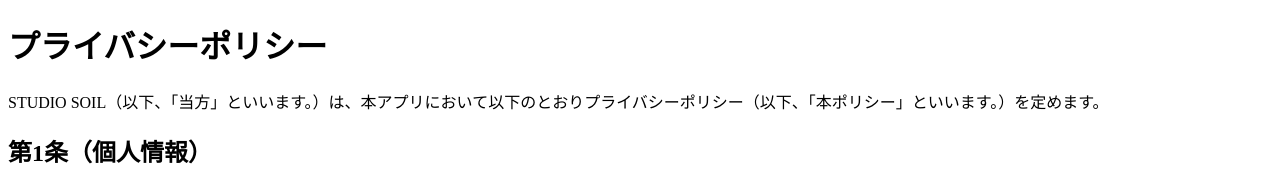
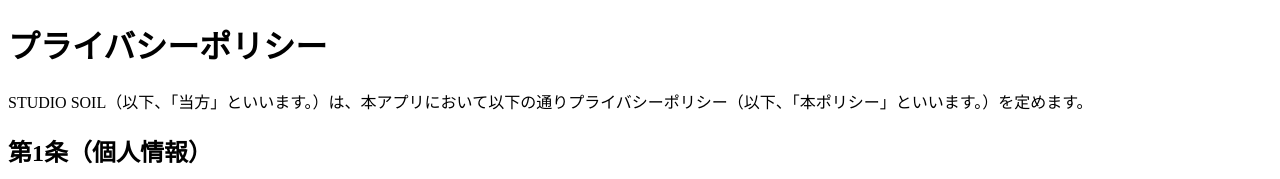
Before and after one commit to studio-soil/studio-soil.github.com, a plain HTML site: page apps/jukenschedule/privacy/index.html in a window 1280 px wide. Shown: the top 179 px of the page. Drawn offline with Linux system fonts and the light colour scheme.

Commit message:
Update index.html

```diff
--- a/apps/jukenschedule/privacy/index.html
+++ b/apps/jukenschedule/privacy/index.html
@@ -8,7 +8,7 @@
 <body>
 
 <h1>プライバシーポリシー</h1>
-<p>STUDIO SOIL（以下、「当方」といいます。）は、本アプリにおいて以下のとおりプライバシーポリシー（以下、「本ポリシー」といいます。）を定めます。</p>
+<p>STUDIO SOIL（以下、「当方」といいます。）は、本アプリにおいて以下の通りプライバシーポリシー（以下、「本ポリシー」といいます。）を定めます。</p>
 
 <h2>第1条（個人情報）</h2>
 <p>当方は、本アプリの利用において、利用者のいかなる個人情報も収集することはありません。</p>
@@ -23,7 +23,6 @@
 <li>大雑把な位置情報（都道府県レベル）</li>
 </ul>
 <p>2.2　当方は、同一IDによる複数の端末間のデータの同期、及びデータ保存のためにGoogle社Firebaseサービスを利用します。</p>
-
 
 <h2>第3条（利用停止）</h2>
 <p>利用者は、以下に掲げる本アプリの所定の操作を行うことにより、利用情報についてその利用の停止及びデータの消去を実行することができ、この場合、当方は速やかにその利用を停止します。</p>
```
